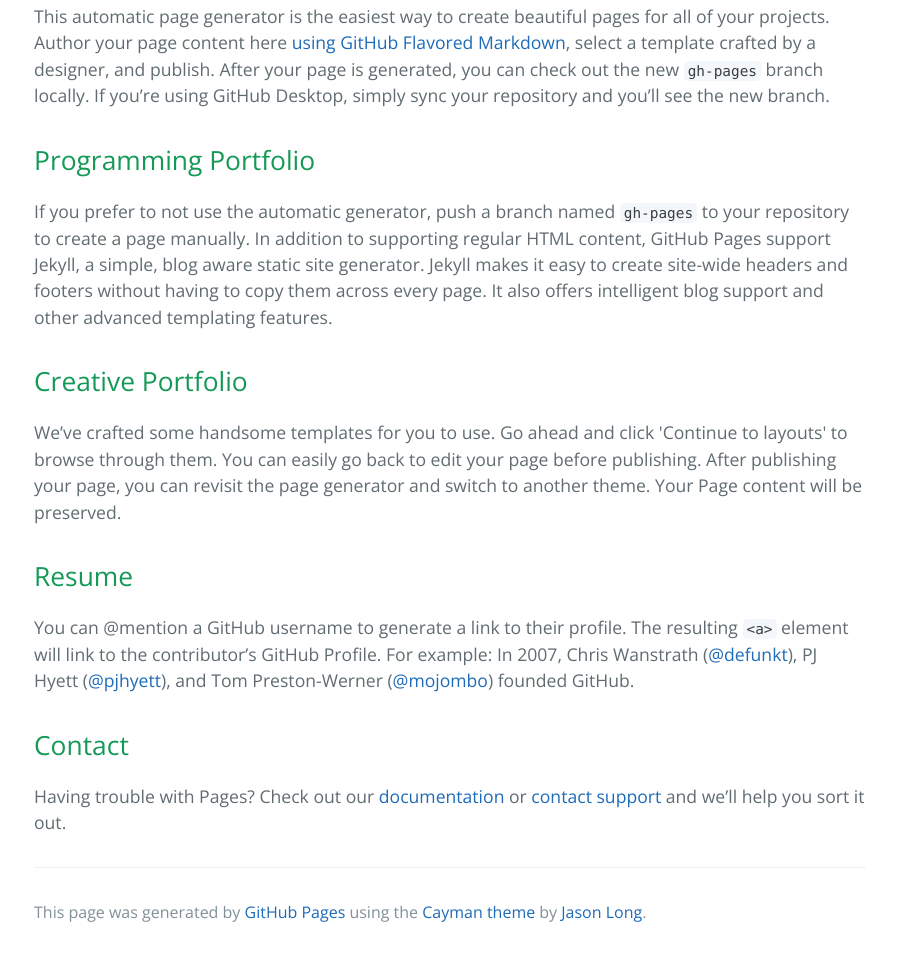
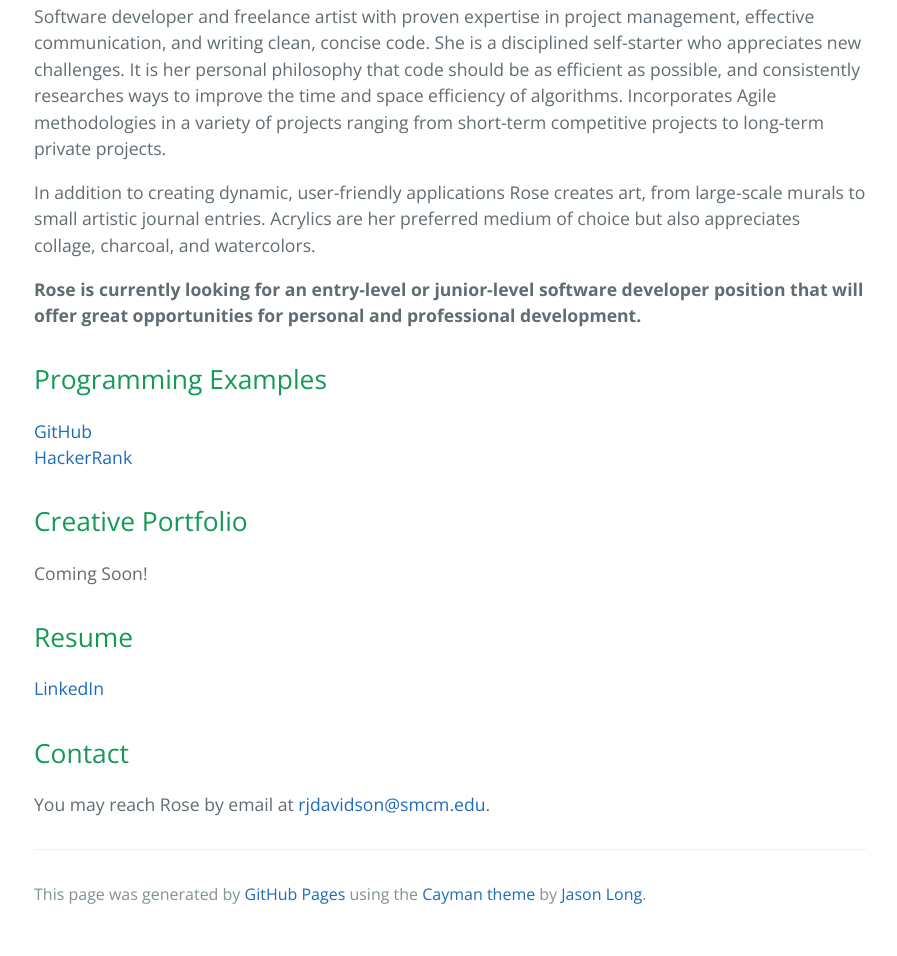
Before and after one commit to rjdavidson1/rjdavidson1.github.io, a plain HTML site: page index.html in a window 1280 px wide. Shown: the part 416-1372 px from the top of the page, without its empty margins (190-1087 px from the left). Drawn offline with nearby package versions, Linux system fonts and the light colour scheme.

Commit message:
Replace master branch with page content via GitHub

```diff
--- a/index.html
+++ b/index.html
@@ -19,27 +19,32 @@
       <h1>
 <a id="about-rose" class="anchor" href="#about-rose" aria-hidden="true"><span aria-hidden="true" class="octicon octicon-link"></span></a>About Rose</h1>
 
-<p>This automatic page generator is the easiest way to create beautiful pages for all of your projects. Author your page content here <a href="https://guides.github.com/features/mastering-markdown/">using GitHub Flavored Markdown</a>, select a template crafted by a designer, and publish. After your page is generated, you can check out the new <code>gh-pages</code> branch locally. If you’re using GitHub Desktop, simply sync your repository and you’ll see the new branch.</p>
+<p>Software developer and freelance artist with proven expertise in project management, effective communication, and writing clean, concise code. She is a disciplined self-starter who appreciates new challenges. It is her personal philosophy that code should be as efficient as possible, and consistently researches ways to improve the time and space efficiency of algorithms. Incorporates Agile methodologies in a variety of projects ranging from short-term competitive projects to long-term private projects.</p>
+
+<p>In addition to creating dynamic, user-friendly applications Rose creates art, from large-scale murals to small artistic journal entries. Acrylics are her preferred medium of choice but also appreciates collage, charcoal, and watercolors. </p>
+
+<p><strong>Rose is currently looking for an entry-level or junior-level software developer position that will offer great opportunities for personal and professional development.</strong></p>
 
 <h2>
-<a id="programming-portfolio" class="anchor" href="#programming-portfolio" aria-hidden="true"><span aria-hidden="true" class="octicon octicon-link"></span></a>Programming Portfolio</h2>
+<a id="programming-examples" class="anchor" href="#programming-examples" aria-hidden="true"><span aria-hidden="true" class="octicon octicon-link"></span></a>Programming Examples</h2>
 
-<p>If you prefer to not use the automatic generator, push a branch named <code>gh-pages</code> to your repository to create a page manually. In addition to supporting regular HTML content, GitHub Pages support Jekyll, a simple, blog aware static site generator. Jekyll makes it easy to create site-wide headers and footers without having to copy them across every page. It also offers intelligent blog support and other advanced templating features.</p>
+<p><a href="@rjdavidson1">GitHub</a><br>
+<a href="https://www.hackerrank.com/rjdavidson1">HackerRank</a></p>
 
 <h2>
 <a id="creative-portfolio" class="anchor" href="#creative-portfolio" aria-hidden="true"><span aria-hidden="true" class="octicon octicon-link"></span></a>Creative Portfolio</h2>
 
-<p>We’ve crafted some handsome templates for you to use. Go ahead and click 'Continue to layouts' to browse through them. You can easily go back to edit your page before publishing. After publishing your page, you can revisit the page generator and switch to another theme. Your Page content will be preserved.</p>
+<p>Coming Soon!</p>
 
 <h2>
 <a id="resume" class="anchor" href="#resume" aria-hidden="true"><span aria-hidden="true" class="octicon octicon-link"></span></a>Resume</h2>
 
-<p>You can @mention a GitHub username to generate a link to their profile. The resulting <code>&lt;a&gt;</code> element will link to the contributor’s GitHub Profile. For example: In 2007, Chris Wanstrath (<a href="https://github.com/defunkt" class="user-mention">@defunkt</a>), PJ Hyett (<a href="https://github.com/pjhyett" class="user-mention">@pjhyett</a>), and Tom Preston-Werner (<a href="https://github.com/mojombo" class="user-mention">@mojombo</a>) founded GitHub.</p>
+<p><a href="https://www.linkedin.com/in/rjdavidson1">LinkedIn</a></p>
 
 <h2>
 <a id="contact" class="anchor" href="#contact" aria-hidden="true"><span aria-hidden="true" class="octicon octicon-link"></span></a>Contact</h2>
 
-<p>Having trouble with Pages? Check out our <a href="https://help.github.com/pages">documentation</a> or <a href="https://github.com/contact">contact support</a> and we’ll help you sort it out.</p>
+<p>You may reach Rose by email at <a href="mailto:rjdavidson@smcm.edu">rjdavidson@smcm.edu</a>.</p>
 
       <footer class="site-footer">
 
```
Also changed, not shown: params.json (+1 -1 lines).
